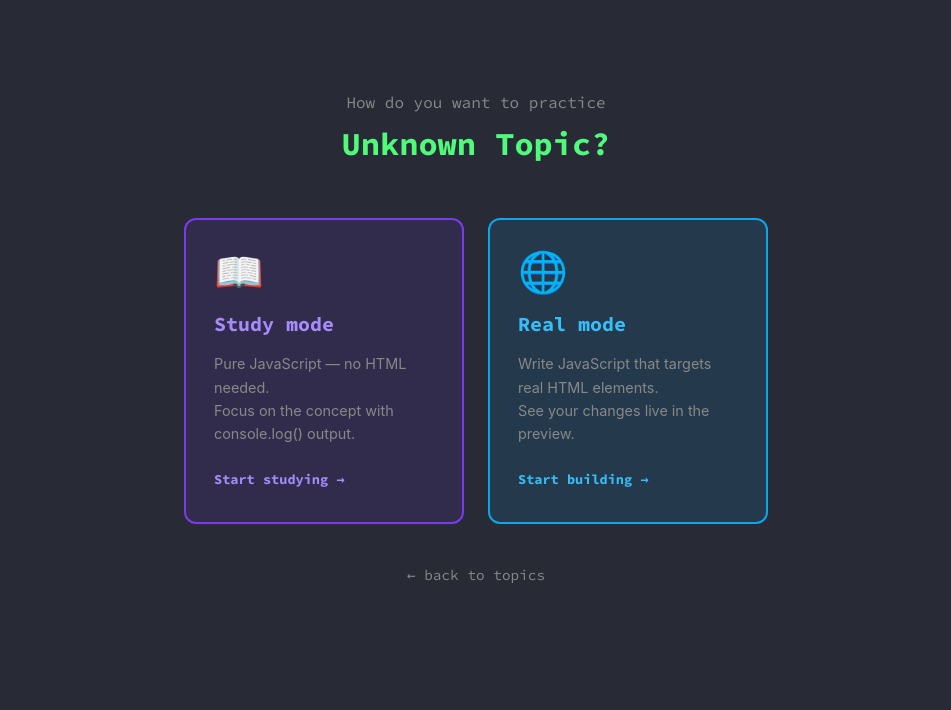
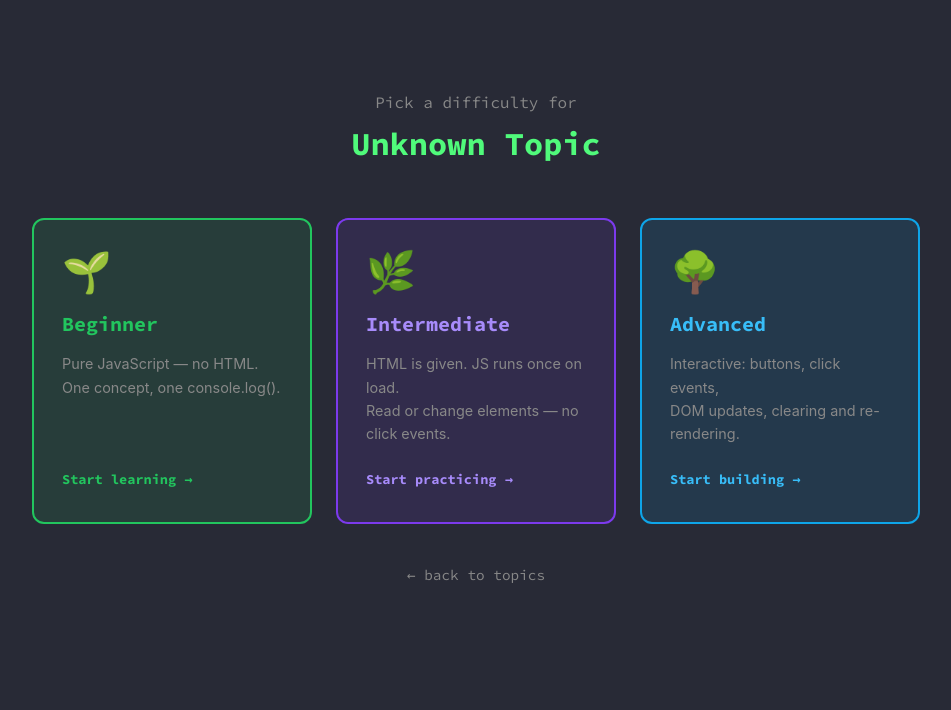
Before and after one commit to ValentinoFarias/socraticJS, a PHP site: page /mode.php in a window 1280 px wide. Shown: the part 159-869 px from the top of the page, without its empty margins (164-1115 px from the left). Run offline with PHP 8.4, Linux system fonts and the light colour scheme; the visitor is signed in with stand-in values (Sample User, id 1).

Commit message:
feat(mode): 3-level difficulty picker wired through to exercise API

```diff
--- a/src/assets/css/style.css
+++ b/src/assets/css/style.css
@@ -1068,24 +1068,37 @@ a:hover {
   text-decoration: none;
 }
 
-/* Study mode card — purple theme */
-.mode__card--study {
+/* Beginner card — green theme (growth / starting out).
+   Uses --color-success because the palette already has a green token and
+   we want to avoid inventing a new variable for a single use site. */
+.mode__card--beginner {
+  background: rgba(34, 197, 94, 0.12);   /* #22C55E at 12% — matches --color-success */
+  border-color: var(--color-success);
+}
+
+.mode__card--beginner:hover {
+  border-color: var(--color-success);
+  background: rgba(34, 197, 94, 0.2);
+}
+
+/* Intermediate card — purple theme (reuses the existing tutor colour tokens) */
+.mode__card--intermediate {
   background: rgba(124, 58, 237, 0.12);
   border-color: var(--color-tutor);
 }
 
-.mode__card--study:hover {
+.mode__card--intermediate:hover {
   border-color: var(--color-tutor-light);
   background: rgba(124, 58, 237, 0.2);
 }
 
-/* Real mode card — blue theme */
-.mode__card--real {
+/* Advanced card — blue theme (reuses the existing console colour tokens) */
+.mode__card--advanced {
   background: rgba(14, 165, 233, 0.12);
   border-color: var(--color-console);
 }
 
-.mode__card--real:hover {
+.mode__card--advanced:hover {
   border-color: var(--color-console-light);
   background: rgba(14, 165, 233, 0.2);
 }
@@ -1105,8 +1118,10 @@ a:hover {
   margin-bottom: 12px;
 }
 
-.mode__card--study .mode__title { color: var(--color-tutor-light); }
-.mode__card--real  .mode__title { color: var(--color-console-light); }
+/* Per-level title colours — pick up each card's accent */
+.mode__card--beginner     .mode__title { color: var(--color-success); }
+.mode__card--intermediate .mode__title { color: var(--color-tutor-light); }
+.mode__card--advanced     .mode__title { color: var(--color-console-light); }
 
 /* Short description below the title */
 .mode__desc {
@@ -1126,8 +1141,10 @@ a:hover {
   font-weight: 700;
 }
 
-.mode__card--study .mode__cta { color: var(--color-tutor-light); }
-.mode__card--real  .mode__cta { color: var(--color-console-light); }
+/* Per-level CTA colours — same accent as the title */
+.mode__card--beginner     .mode__cta { color: var(--color-success); }
+.mode__card--intermediate .mode__cta { color: var(--color-tutor-light); }
+.mode__card--advanced     .mode__cta { color: var(--color-console-light); }
 
 /* Back link below the cards */
 .mode__back {
--- a/src/mode.php
+++ b/src/mode.php
@@ -1,6 +1,11 @@
 <?php
-// mode.php — Mode picker: sits between practice.php and console.php.
-// The user picks Study mode (pure JS) or Real mode (JS targeting HTML elements).
+// mode.php — Difficulty picker: sits between practice.php and the console pages.
+// The user picks one of three difficulty levels for the chosen topic:
+//   • Beginner     — pure JS, no HTML, console.log only       → consolenohtml.php
+//   • Intermediate — HTML given, JS runs once, no events      → consolehtml.php
+//   • Advanced     — HTML given, interaction required         → consolehtml.php
+// The chosen level is forwarded via the `level` query param so the console
+// pages can pass it to the exercise generator API.
 require_once __DIR__ . '/includes/auth.php';
 require_once __DIR__ . '/includes/functions.php';
 require_login();
@@ -10,11 +15,15 @@ require_login();
 $slug  = isset($_GET['topic']) ? $_GET['topic'] : '';
 $topic = $slug !== '' ? ucwords(str_replace('-', ' ', $slug)) : 'Unknown Topic';
 
-// Build the destination URLs for each mode button.
-// Study mode → consolenohtml.php (pure JS, no HTML panel)
-// Real mode  → consolehtml.php  (JS targeting real HTML elements)
-$study_url = '/consolenohtml.php?topic=' . urlencode($slug);
-$real_url  = '/consolehtml.php?topic='  . urlencode($slug);
+// Build the destination URLs for each level button.
+// We URL-encode the slug because topic names may contain characters that
+// need escaping in a query string. Every link carries both `topic` and `level`.
+// Beginner    → consolenohtml.php (no HTML panel — pure JS)
+// Intermediate → consolehtml.php  (HTML given — no events)
+// Advanced    → consolehtml.php  (HTML given — event-driven)
+$beginner_url     = '/consolenohtml.php?topic=' . urlencode($slug) . '&level=beginner';
+$intermediate_url = '/consolehtml.php?topic='   . urlencode($slug) . '&level=intermediate';
+$advanced_url     = '/consolehtml.php?topic='   . urlencode($slug) . '&level=advanced';
 ?>
 <!DOCTYPE html>
 <html lang="en">
@@ -46,34 +55,49 @@ $real_url  = '/consolehtml.php?topic='  . urlencode($slug);
     </div>
   </nav>
 
-  <!-- ── Mode picker ─────────────────────────────────────────────── -->
+  <!-- ── Difficulty picker ───────────────────────────────────────── -->
   <div class="mode__layout">
 
     <!-- Topic label — tells the user what they're about to practice -->
-    <p class="mode__heading">How do you want to practice</p>
-    <p class="mode__topic"><?= h($topic) ?>?</p>
+    <p class="mode__heading">Pick a difficulty for</p>
+    <p class="mode__topic"><?= h($topic) ?></p>
 
-    <!-- Two mode cards — clicking one navigates to console.php with that mode -->
-    <div class="mode__options">
+    <!-- Three level cards — clicking one navigates to the matching console
+         page with both `topic` and `level` in the query string. -->
+    <div class="mode__options mode__options--three">
 
-      <!-- Study mode: pure JS, no HTML. Focus on the concept itself. -->
-      <a class="mode__card mode__card--study" href="<?= h($study_url) ?>">
-        <span class="mode__icon">📖</span>
-        <span class="mode__title">Study mode</span>
+      <!-- BEGINNER: pure JS only, no HTML/DOM. console.log exercises. -->
+      <a class="mode__card mode__card--beginner" href="<?= h($beginner_url) ?>">
+        <span class="mode__icon">🌱</span>
+        <span class="mode__title">Beginner</span>
         <span class="mode__desc">
-          Pure JavaScript — no HTML needed.<br>
-          Focus on the concept with console.log() output.
+          Pure JavaScript — no HTML.<br>
+          One concept, one console.log().
         </span>
-        <span class="mode__cta">Start studying →</span>
+        <span class="mode__cta">Start learning →</span>
       </a>
 
-      <!-- Real mode: JS targeting actual HTML elements, like a real project. -->
-      <a class="mode__card mode__card--real" href="<?= h($real_url) ?>">
-        <span class="mode__icon">🌐</span>
-        <span class="mode__title">Real mode</span>
+      <!-- INTERMEDIATE: HTML given, JS runs once on page load, no events.
+           The learner touches the DOM (getElementById, textContent) but
+           never wires up a click handler. -->
+      <a class="mode__card mode__card--intermediate" href="<?= h($intermediate_url) ?>">
+        <span class="mode__icon">🌿</span>
+        <span class="mode__title">Intermediate</span>
         <span class="mode__desc">
-          Write JavaScript that targets real HTML elements.<br>
-          See your changes live in the preview.
+          HTML is given. JS runs once on load.<br>
+          Read or change elements — no click events.
+        </span>
+        <span class="mode__cta">Start practicing →</span>
+      </a>
+
+      <!-- ADVANCED: HTML given with buttons. Learner must wire up click
+           events, update the DOM, and clear/re-render output. -->
+      <a class="mode__card mode__card--advanced" href="<?= h($advanced_url) ?>">
+        <span class="mode__icon">🌳</span>
+        <span class="mode__title">Advanced</span>
+        <span class="mode__desc">
+          Interactive: buttons, click events,<br>
+          DOM updates, clearing and re-rendering.
         </span>
         <span class="mode__cta">Start building →</span>
       </a>
```
Also changed, not shown: src/api/exercise.php (+49 -2 lines), src/consolehtml.php (+16 -1 lines), src/consolenohtml.php (+17 -1 lines).
